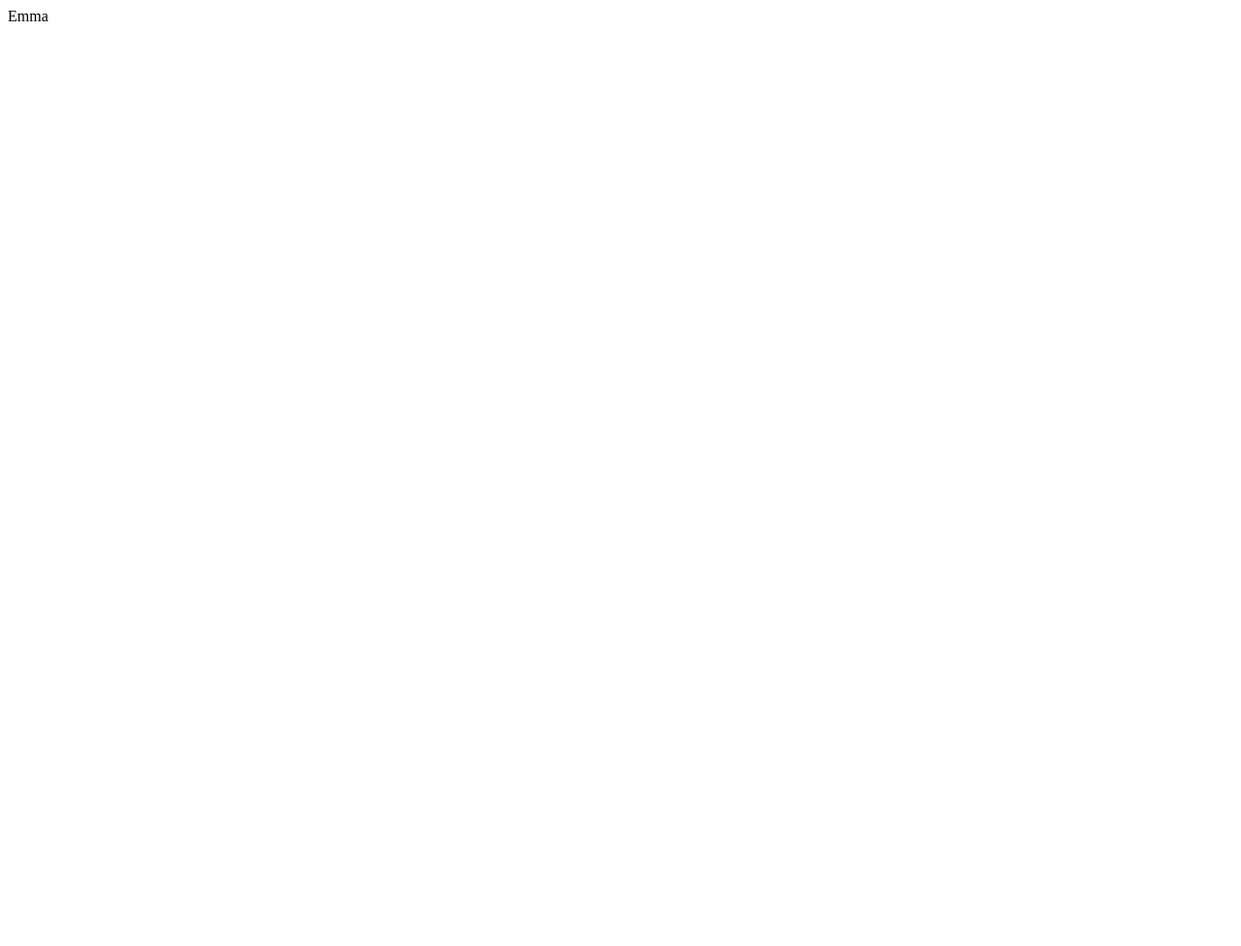
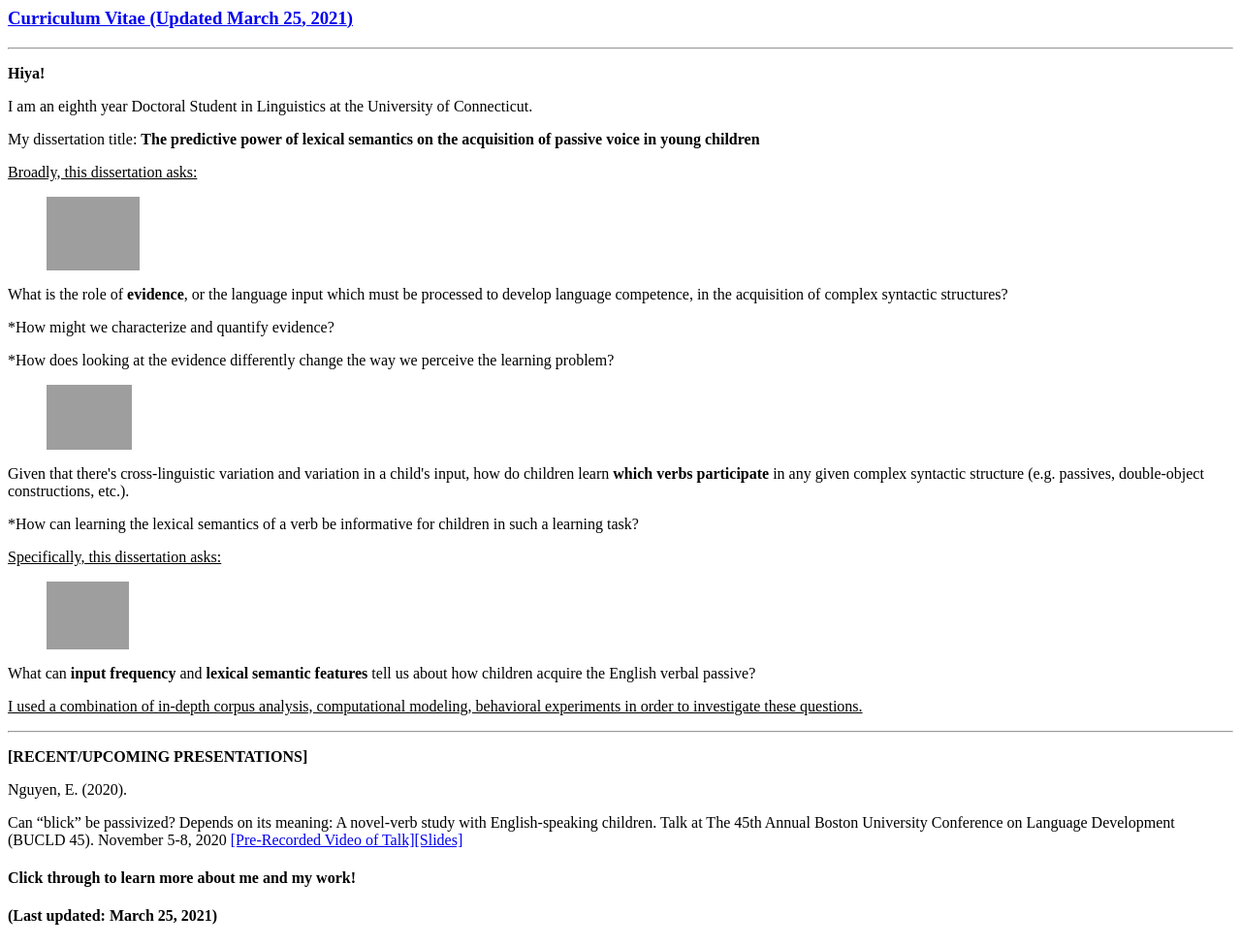
Before and after one commit to emmanguyenling/emmanguyen.github.io, a plain HTML site: page index.html in a window 1280 px wide. Shown: the whole page at 97% size. Before the commit the page ends 800 px from the top, so only its background shows below. Drawn offline with Linux system fonts and the light colour scheme; grey boxes are pictures that could not be loaded.

Commit message:
it did end up working

```diff
--- a/index.html
+++ b/index.html
@@ -1 +1,99 @@
-</h1> Emma </h1>
+<!-- wp:heading {"textAlign":"center","level":3} -->
+<h3 class="has-text-align-center"><a rel="noreferrer noopener" href="https://www.dropbox.com/s/ckcinfz37m6hgzg/CV%20%283-25-21%29.pdf?dl=0" target="_blank">Curriculum Vitae (Updated March 2</a><a href="https://www.dropbox.com/s/ckcinfz37m6hgzg/CV%20%283-25-21%29.pdf?dl=0" target="_blank" rel="noreferrer noopener">5</a><a rel="noreferrer noopener" href="https://www.dropbox.com/s/ckcinfz37m6hgzg/CV%20%283-25-21%29.pdf?dl=0" target="_blank">, 2021</a><a rel="noreferrer noopener" href="https://www.dropbox.com/s/qdup3aze0m1h3js/CV%20%2811-12-20%29.pdf?dl=0" target="_blank">)</a></h3>
+<!-- /wp:heading -->
+
+<!-- wp:separator -->
+<hr class="wp-block-separator"/>
+<!-- /wp:separator -->
+
+<!-- wp:paragraph -->
+<p><strong>Hiya!</strong></p>
+<!-- /wp:paragraph -->
+
+<!-- wp:paragraph -->
+<p>I am an eighth year Doctoral Student in Linguistics at the University of Connecticut.</p>
+<!-- /wp:paragraph -->
+
+<!-- wp:paragraph -->
+<p>My dissertation title: <strong>The predictive power of lexical semantics on the acquisition of passive voice in young children</strong></p>
+<!-- /wp:paragraph -->
+
+<!-- wp:paragraph -->
+<p><span style="text-decoration:underline;">Broadly, this dissertation asks:</span>
+</p>
+<!-- /wp:paragraph -->
+
+<!-- wp:image {"align":"left","id":350,"width":96,"height":76,"linkDestination":"custom"} -->
+<div class="wp-block-image"><figure class="alignleft is-resized"><a href="https://www.dropbox.com/s/86w1lo3zejqmuy1/CV%20%2812-14-18%29.pdf?dl=0" target="_blank" rel="noopener noreferrer"><img src="https://emmanguyenling.files.wordpress.com/2018/12/2.png?w=300" alt="" class="wp-image-350" width="96" height="76"/></a></figure></div>
+<!-- /wp:image -->
+
+<!-- wp:paragraph -->
+<p>What is the role of <strong>evidence</strong>, or the language input which must be processed to develop language competence, in the acquisition of complex syntactic structures?
+</p>
+<!-- /wp:paragraph -->
+
+<!-- wp:paragraph -->
+<p>*How might we characterize and quantify evidence?        </p>
+<!-- /wp:paragraph -->
+
+<!-- wp:paragraph {"align":"left"} -->
+<p class="has-text-align-left">*How does looking at the evidence differently change the way we perceive the learning problem?</p>
+<!-- /wp:paragraph -->
+
+<!-- wp:image {"align":"left","id":352,"width":88,"height":67,"linkDestination":"custom"} -->
+<div class="wp-block-image"><figure class="alignleft is-resized"><a href="https://www.dropbox.com/s/86w1lo3zejqmuy1/CV%20%2812-14-18%29.pdf?dl=0" target="_blank" rel="noopener noreferrer"><img src="https://emmanguyenling.files.wordpress.com/2018/12/3.png?w=300" alt="" class="wp-image-352" width="88" height="67"/></a></figure></div>
+<!-- /wp:image -->
+
+<!-- wp:paragraph -->
+<p>Given that there's cross-linguistic variation and variation in a child's input, how do children learn<strong> which verbs participate</strong> in any given complex syntactic structure (e.g. passives, double-object constructions, etc.).
+</p>
+<!-- /wp:paragraph -->
+
+<!-- wp:paragraph -->
+<p>*How can learning the lexical semantics of a verb be informative for children in such a learning task?</p>
+<!-- /wp:paragraph -->
+
+<!-- wp:paragraph -->
+<p><span style="text-decoration:underline;">Specifically, this dissertation asks:</span>
+</p>
+<!-- /wp:paragraph -->
+
+<!-- wp:image {"align":"left","id":351,"width":85,"height":70} -->
+<div class="wp-block-image"><figure class="alignleft is-resized"><img src="https://emmanguyenling.files.wordpress.com/2018/12/1.png?w=300" alt="" class="wp-image-351" width="85" height="70"/></figure></div>
+<!-- /wp:image -->
+
+<!-- wp:paragraph -->
+<p>What can <strong>input frequency</strong> and <strong>lexical semantic features</strong> tell us about how children acquire the English verbal passive? </p>
+<!-- /wp:paragraph -->
+
+<!-- wp:paragraph -->
+<p><span style="text-decoration:underline;">I used a combination of in-depth corpus analysis, computational modeling, behavioral experiments in order to investigate these questions.</span></p>
+<!-- /wp:paragraph -->
+
+<!-- wp:separator -->
+<hr class="wp-block-separator"/>
+<!-- /wp:separator -->
+
+<!-- wp:paragraph -->
+<p><strong>[RECENT/UPCOMING PRESENTATIONS]</strong></p>
+<!-- /wp:paragraph -->
+
+<!-- wp:paragraph -->
+<p>Nguyen, E. (2020). </p>
+<!-- /wp:paragraph -->
+
+<!-- wp:paragraph -->
+<p>Can “blick” be passivized? Depends on its meaning: A novel-verb study with English-speaking children. Talk at The 45th Annual Boston University Conference on Language Development (BUCLD 45). November 5-8, 2020 <a href="https://www.dropbox.com/s/br4ku83crzwyxry/Nguyen%20%282020%29_BUCLD%20Talk.mov?dl=0">[Pre-Recorded Video of Talk]</a><a href="https://www.dropbox.com/s/zee9u773zc3dofn/Nguyen%20%282020%29_BUCLD%20Slides.pdf?dl=0">[Slides]</a></p>
+<!-- /wp:paragraph -->
+
+<!-- wp:heading {"level":4} -->
+<h4>Click through to learn more about me and my work!</h4>
+<!-- /wp:heading -->
+
+<!-- wp:heading {"level":4} -->
+<h4>(Last updated: March 25, 2021)</h4>
+<!-- /wp:heading -->
+
+<!-- wp:paragraph -->
+<p></p>
+<!-- /wp:paragraph -->
```
